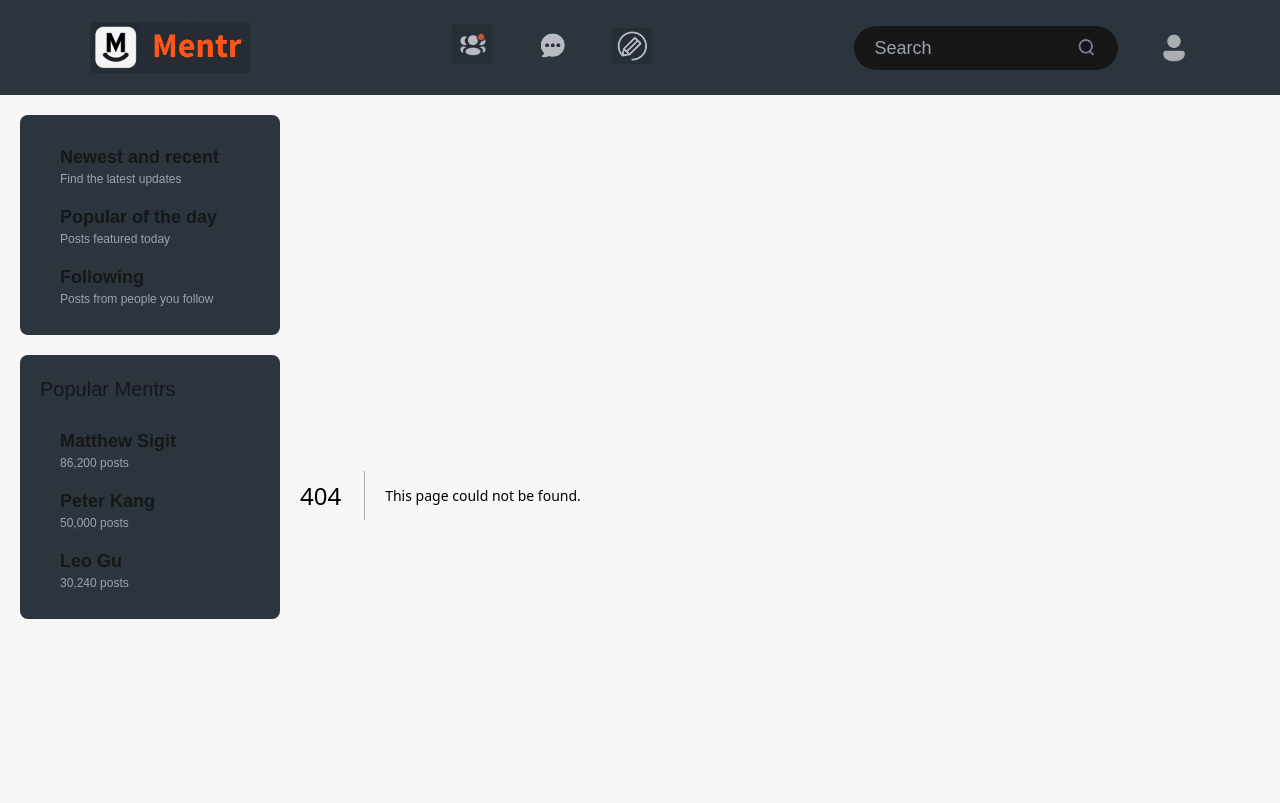
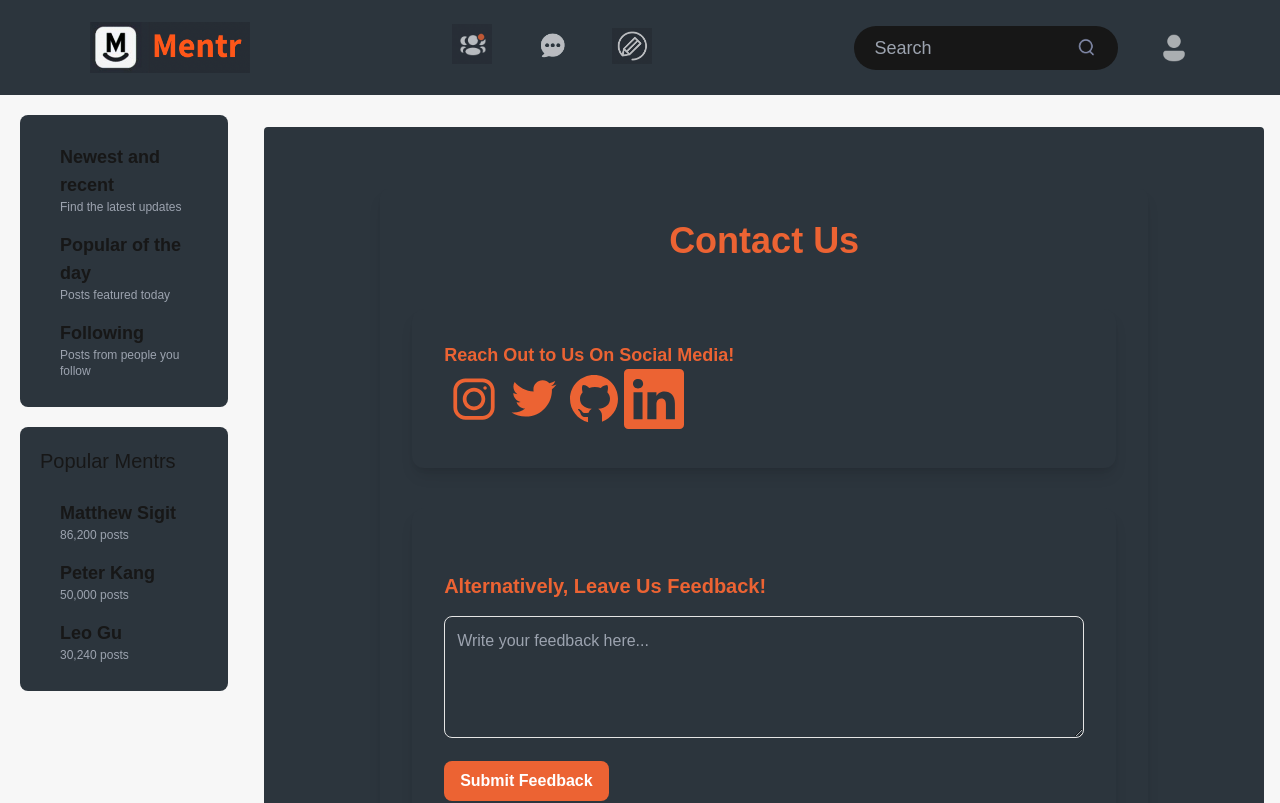
Before and after one commit to Mentr-App/Mentr, a Next.js app in the folder frontend/: page /contact in a window 1280 px wide. Before the commit this address had no page. Shown: the top 803 px of the page. Built offline with nearby package versions, Linux system fonts and the light colour scheme.

Commit message:
CONTACT SCUFFED BUT WORKS

```diff
--- /dev/null
+++ b/frontend/src/components/Contact/Contact.tsx
@@ -0,0 +1,112 @@
+import React, { useState } from "react";
+
+const Contact = () => {
+    const [feedback, setFeedback] = useState<string>("");
+    const [submittingFeedback, setSubmittingFeedback] = useState<boolean>(false);
+    const [revealThank, setRevealThank] = useState<boolean>(false);
+
+    const submitFeedback = async (event: React.FormEvent<HTMLFormElement>) => {
+        event.preventDefault();
+        setSubmittingFeedback(true);
+
+        try {
+            const response = await fetch("../api/feedback", {
+                method: "POST",
+                headers: { "Content-Type": "application/json" },
+                body: JSON.stringify({ feedback }),
+            });
+
+            if (!response.ok) throw new Error("Failed to submit feedback");
+            setRevealThank(true);
+        } catch (error: any) {
+            alert(error.message || "An unknown error occurred");
+        } finally {
+            setSubmittingFeedback(false);
+            setFeedback("");
+        }
+    };
+
+    const handleFeedbackChange = (event: React.ChangeEvent<HTMLTextAreaElement>) => {
+        setFeedback(event.target.value);
+    };
+
+    return (
+        <div className="min-h-screen bg-secondary rounded flex flex-col items-center justify-center py-10">
+            <div className="bg-[#2C353D] rounded-lg shadow-lg p-8 max-w-3xl w-full">
+                <h1 className="text-4xl text-center text-[#EC6333] font-bold">
+                    Contact Us
+                </h1>
+
+                <div className="mt-12 space-y-10">
+                    {/* Social Media Links */}
+                    <div className="bg-secondary p-8 rounded-xl shadow-lg">
+                        <h2 className="text-lg text-[#EC6333] font-bold">
+                            Reach Out to Us On Social Media!
+                        </h2>
+
+                        <div className="flex-container">
+                                <div className="flex-child">
+                                    <div className="up">
+                                        <a href="https://www.instagram.com/pkang323/" target="_blank" rel="noopener noreferrer">
+                                            <button className="card1">
+                                                <svg xmlns="http://www.w3.org/2000/svg" xmlnsXlink="http://www.w3.org/1999/xlink" viewBox="0,0,256,256" width="60px" height="60px" fill="#EC6333" fill-rule="nonzero" className="instagram"><g fill-rule="nonzero" stroke="none" stroke-width="1" stroke-linecap="butt" stroke-linejoin="miter" stroke-miterlimit="10" stroke-dasharray="" stroke-dashoffset="0" font-family="none" font-weight="none" font-size="none" text-anchor="none"><g transform="scale(8,8)"><path d="M11.46875,5c-3.55078,0 -6.46875,2.91406 -6.46875,6.46875v9.0625c0,3.55078 2.91406,6.46875 6.46875,6.46875h9.0625c3.55078,0 6.46875,-2.91406 6.46875,-6.46875v-9.0625c0,-3.55078 -2.91406,-6.46875 -6.46875,-6.46875zM11.46875,7h9.0625c2.47266,0 4.46875,1.99609 4.46875,4.46875v9.0625c0,2.47266 -1.99609,4.46875 -4.46875,4.46875h-9.0625c-2.47266,0 -4.46875,-1.99609 -4.46875,-4.46875v-9.0625c0,-2.47266 1.99609,-4.46875 4.46875,-4.46875zM21.90625,9.1875c-0.50391,0 -0.90625,0.40234 -0.90625,0.90625c0,0.50391 0.40234,0.90625 0.90625,0.90625c0.50391,0 0.90625,-0.40234 0.90625,-0.90625c0,-0.50391 -0.40234,-0.90625 -0.90625,-0.90625zM16,10c-3.30078,0 -6,2.69922 -6,6c0,3.30078 2.69922,6 6,6c3.30078,0 6,-2.69922 6,-6c0,-3.30078 -2.69922,-6 -6,-6zM16,12c2.22266,0 4,1.77734 4,4c0,2.22266 -1.77734,4 -4,4c-2.22266,0 -4,-1.77734 -4,-4c0,-2.22266 1.77734,-4 4,-4z"></path></g></g></svg>
+                                            </button>
+                                        </a>
+                                        <a href="https://twitter.com/corig04" target="_blank" rel="noopener noreferrer">
+                                            <button className="card2">
+                                                <svg xmlns="http://www.w3.org/2000/svg" viewBox="0 0 48 48" width="60px" height="60px" fill="#EC6333" className="twitter"><path d="M42,12.429c-1.323,0.586-2.746,0.977-4.247,1.162c1.526-0.906,2.7-2.351,3.251-4.058c-1.428,0.837-3.01,1.452-4.693,1.776C34.967,9.884,33.05,9,30.926,9c-4.08,0-7.387,3.278-7.387,7.32c0,0.572,0.067,1.129,0.193,1.67c-6.138-0.308-11.582-3.226-15.224-7.654c-0.64,1.082-1,2.349-1,3.686c0,2.541,1.301,4.778,3.285,6.096c-1.211-0.037-2.351-0.374-3.349-0.914c0,0.022,0,0.055,0,0.086c0,3.551,2.547,6.508,5.923,7.181c-0.617,0.169-1.269,0.263-1.941,0.263c-0.477,0-0.942-0.054-1.392-0.135c0.94,2.902,3.667,5.023,6.898,5.086c-2.528,1.96-5.712,3.134-9.174,3.134c-0.598,0-1.183-0.034-1.761-0.104C9.268,36.786,13.152,38,17.321,38c13.585,0,21.017-11.156,21.017-20.834c0-0.317-0.01-0.633-0.025-0.945C39.763,15.197,41.013,13.905,42,12.429"></path></svg>
+                                            </button>
+                                        </a>
+                                        <a href="https://github.com/Mentr-App" target="_blank" rel="noopener noreferrer">
+                                            <button className="card3">
+                                                <svg xmlns="http://www.w3.org/2000/svg" viewBox="0 0 30 30" width="60px" height="60px" fill="#EC6333" className="github">    <path d="M15,3C8.373,3,3,8.373,3,15c0,5.623,3.872,10.328,9.092,11.63C12.036,26.468,12,26.28,12,26.047v-2.051 c-0.487,0-1.303,0-1.508,0c-0.821,0-1.551-0.353-1.905-1.009c-0.393-0.729-0.461-1.844-1.435-2.526 c-0.289-0.227-0.069-0.486,0.264-0.451c0.615,0.174,1.125,0.596,1.605,1.222c0.478,0.627,0.703,0.769,1.596,0.769 c0.433,0,1.081-0.025,1.691-0.121c0.328-0.833,0.895-1.6,1.588-1.962c-3.996-0.411-5.903-2.399-5.903-5.098 c0-1.162,0.495-2.286,1.336-3.233C9.053,10.647,8.706,8.73,9.435,8c1.798,0,2.885,1.166,3.146,1.481C13.477,9.174,14.461,9,15.495,9 c1.036,0,2.024,0.174,2.922,0.483C18.675,9.17,19.763,8,21.565,8c0.732,0.731,0.381,2.656,0.102,3.594 c0.836,0.945,1.328,2.066,1.328,3.226c0,2.697-1.904,4.684-5.894,5.097C18.199,20.49,19,22.1,19,23.313v2.734 c0,0.104-0.023,0.179-0.035,0.268C23.641,24.676,27,20.236,27,15C27,8.373,21.627,3,15,3z"></path></svg>
+                                            </button>
+                                        </a>
+                                        <a href="https://www.linkedin.com/in/matthew-sigit" target="_blank" rel="noopener noreferrer">
+                                            <button className="card4">
+                                            <svg xmlns="http://www.w3.org/2000/svg" width="60" height="60" fill="#EC6333" className="bi bi-linkedin" viewBox="0 0 16 16">
+  <path d="M0 1.146C0 .513.526 0 1.175 0h13.65C15.474 0 16 .513 16 1.146v13.708c0 .633-.526 1.146-1.175 1.146H1.175C.526 16 0 15.487 0 14.854zm4.943 12.248V6.169H2.542v7.225zm-1.2-8.212c.837 0 1.358-.554 1.358-1.248-.015-.709-.52-1.248-1.342-1.248S2.4 3.226 2.4 3.934c0 .694.521 1.248 1.327 1.248zm4.908 8.212V9.359c0-.216.016-.432.08-.586.173-.431.568-.878 1.232-.878.869 0 1.216.662 1.216 1.634v3.865h2.401V9.25c0-2.22-1.184-3.252-2.764-3.252-1.274 0-1.845.7-2.165 1.193v.025h-.016l.016-.025V6.169h-2.4c.03.678 0 7.225 0 7.225z"/>
+</svg>
+                                            </button>
+                                        </a>
+                                    </div>
+                                </div>
+                        </div>
+                    </div>
+
+                    {/* Feedback Form */}
+                    <div className="bg-secondary p-8 rounded-xl shadow-lg">
+                        <div className="mt-8">
+                        <form onSubmit={submitFeedback} className="space-y-4">
+                            <label htmlFor="feedback" className="text-xl block font-bold text-[#EC6333] bg-secondary">
+                                Alternatively, Leave Us Feedback!
+                            </label>
+                            <textarea
+                                id="feedback"
+                                value={feedback}
+                                onChange={handleFeedbackChange}
+                                className="w-full p-3 border border-border rounded-lg bg-[#2C353D] text-white"
+                                rows={4}
+                                placeholder="Write your feedback here..."
+                            ></textarea>
+                            <button
+                                type="submit"
+                                className="px-4 py-2 bg-[#EC6333] text-white font-bold rounded-lg hover:bg-accent-hover disabled:opacity-50 transition duration-300"
+                                disabled={submittingFeedback}>
+                                {submittingFeedback ? "Submitting..." : "Submit Feedback"}
+                            </button>
+                        </form>
+                        {revealThank && (
+                            <p className="block font-bold text-[#EC6333] bg-[#2C353D]">
+                                Thank you for reaching out!
+                            </p>
+                        )}
+                        </div>
+                    </div>
+                </div>
+            </div>
+        </div>
+    );
+};
+
+export default Contact;
--- /dev/null
+++ b/frontend/src/pages/contact.tsx
@@ -0,0 +1,12 @@
+import React from "react";
+import Contact from "@/components/Contact/Contact";
+
+const ContactPage: React.FC = () => {
+    return (
+        <div className="container mx-auto px-4 py-8">
+            <Contact/>
+        </div>
+    );
+};
+
+export default ContactPage;
```
